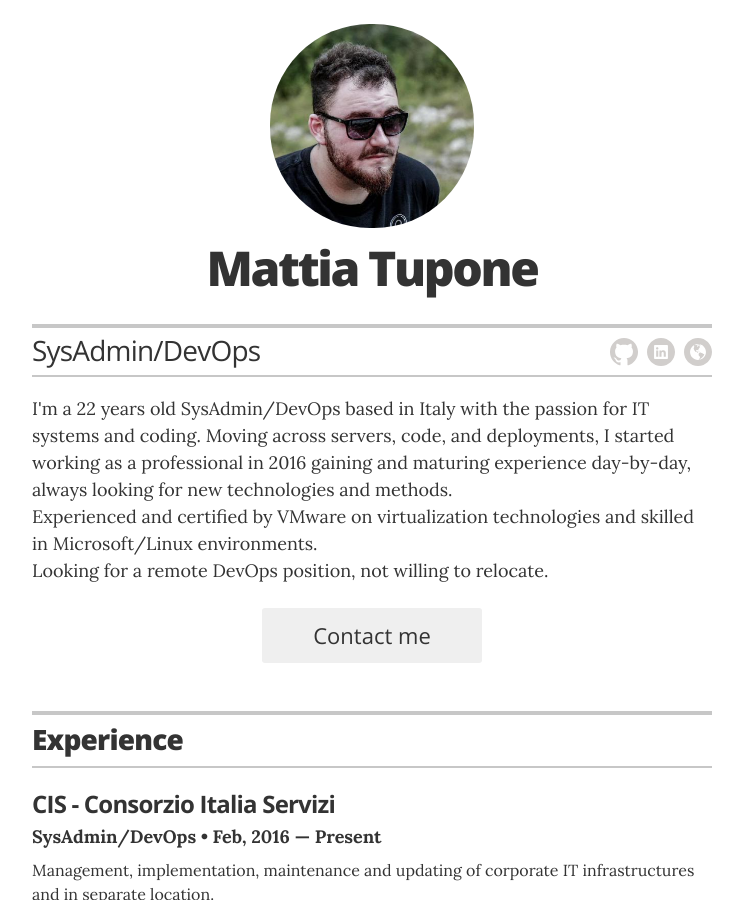
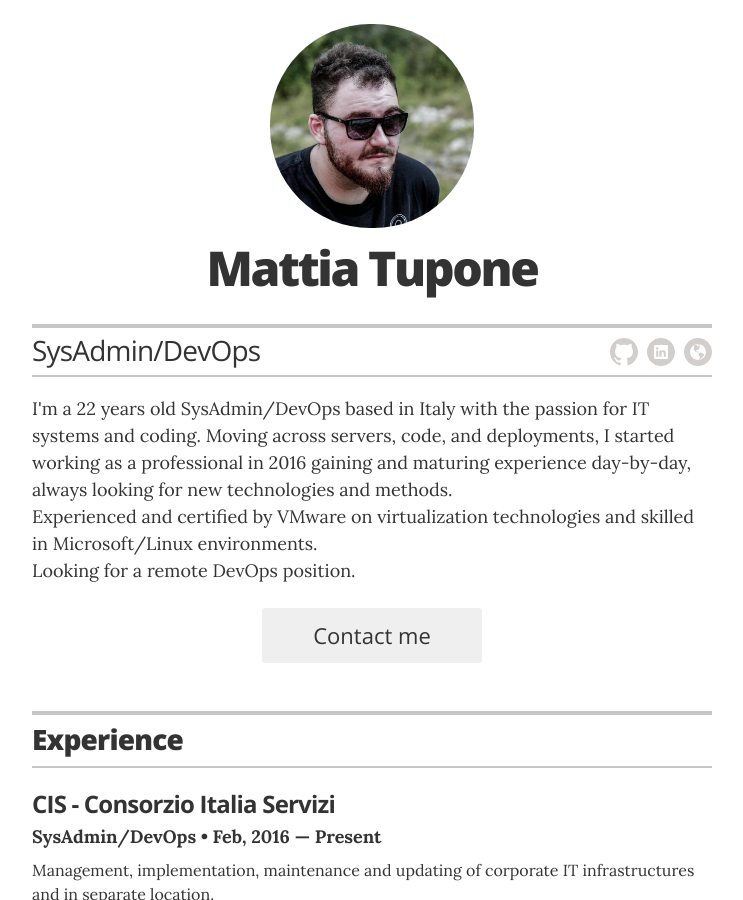
Before and after one commit to jglovier/resume-template, a Jekyll site: the page built from index.html, in a window 1280 px wide and 900 px high. Shown: the whole window, without its empty margins (268-1011 px from the left). Built offline with Jekyll 4.4.1, drawn with Linux system fonts in a browser that asks for light colours.

Commit message:
Update _config.yml

```diff
--- a/_config.yml
+++ b/_config.yml
@@ -19,7 +19,7 @@ Moving across servers, code, and deployments, I started working as a professiona
 day-by-day, always looking for new technologies and methods.<br>
 Experienced and certified by VMware on virtualization
 technologies and skilled in Microsoft/Linux environments. <br>
-Looking for a remote DevOps position, not willing to relocate.</p>"
+Looking for a remote DevOps position.</p>"
 
 # use "yes" to display the email contact button,
 # "no" to display an "I'm not looking for work" message,
```
